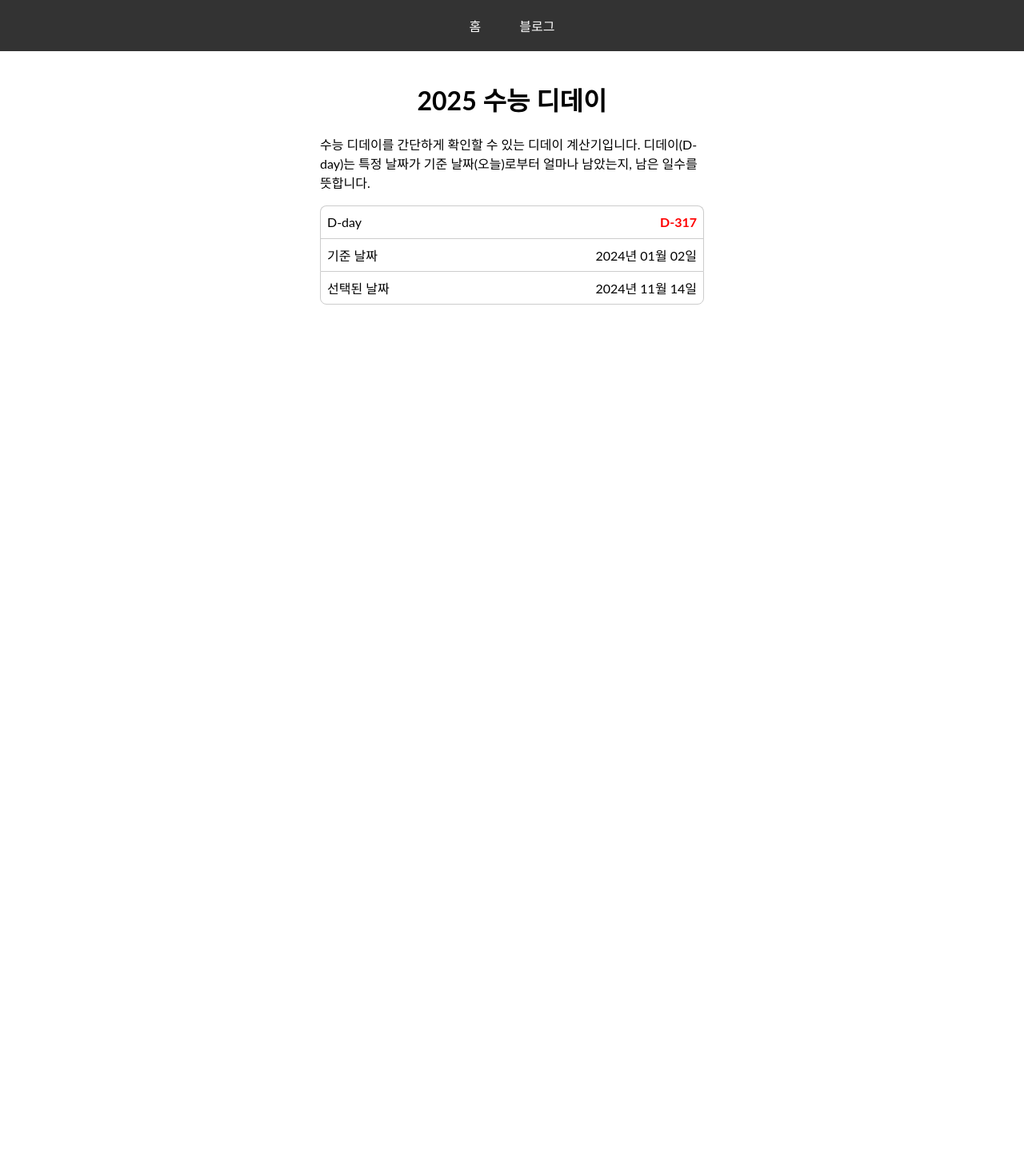
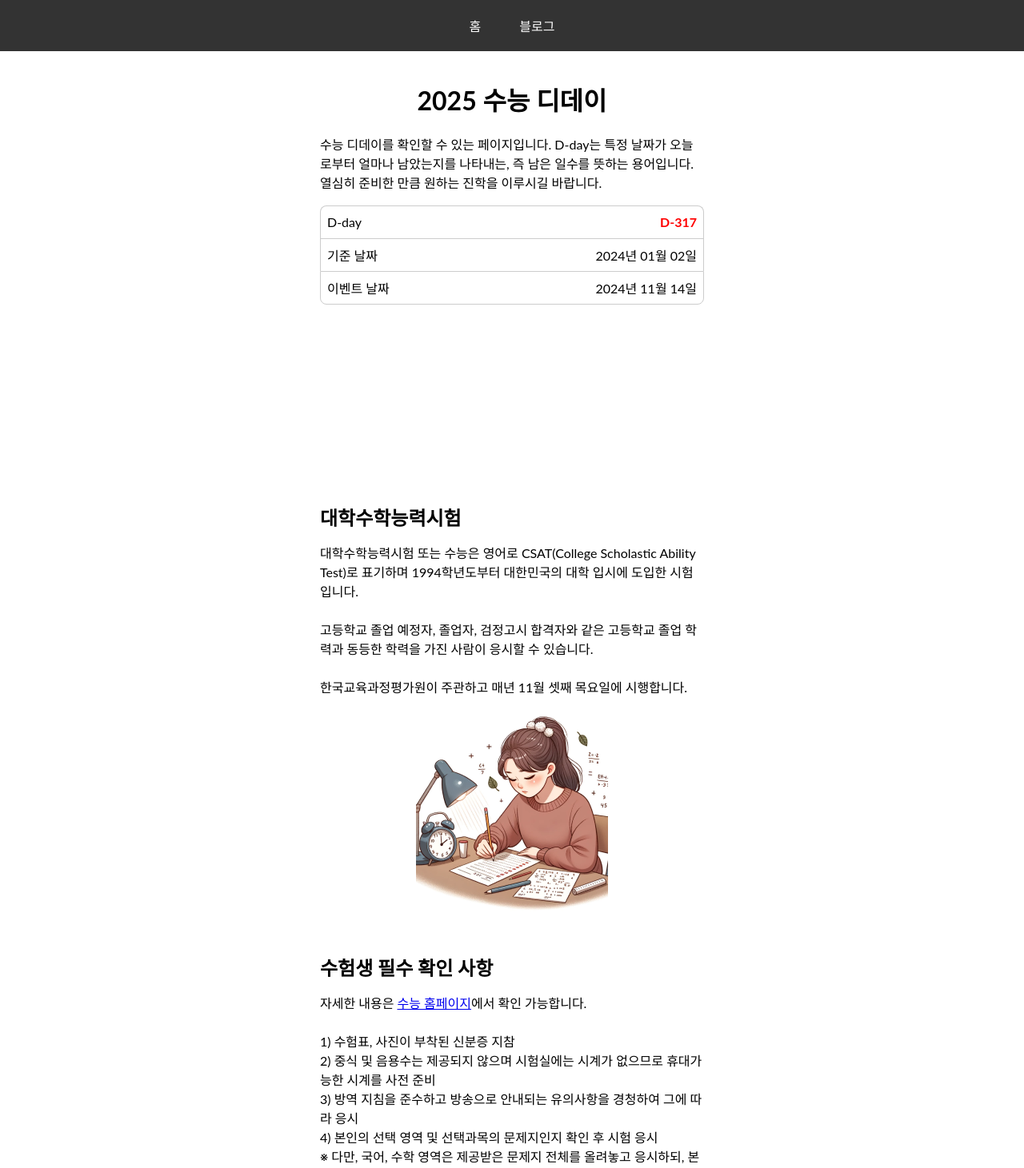
Before and after one commit to zziri/app, a Next.js app: page /calculator/d-day/csat/2025 in a window 1280 px wide. Shown: the top 1461 px of the page at 80% size. Before the commit the page ends 800 px from the top, so only its background shows below. Built offline with nearby package versions, Linux system fonts and the light colour scheme.

Commit message:
[dev/dday-csat] 컨텐츠 및 UI 수정

```diff
--- a/src/components/common/SeoArticle.tsx
+++ b/src/components/common/SeoArticle.tsx
@@ -37,6 +37,7 @@ export default function SeoArticle({ list }: SeoArticleProps) {
       <style jsx>{`
         .subtitle h2 {
           margin: 0;
+          padding-top: 2rem;
         }
         .article {
           position: relative;
@@ -53,8 +54,8 @@ export default function SeoArticle({ list }: SeoArticleProps) {
         }
         .image {
           position: relative;
-          width: 10rem;
-          height: 10rem;
+          width: 15rem;
+          height: 15rem;
         }
         .image-box {
           display: flex;
--- a/src/components/d-day/DiffDayOutput.tsx
+++ b/src/components/d-day/DiffDayOutput.tsx
@@ -40,7 +40,7 @@ export default function DiffDayOutput() {
           <span>{format(now, 'yyyy년 MM월 dd일')}</span>
         </li>
         <li>
-          <span>선택된 날짜</span>
+          <span>이벤트 날짜</span>
           <span>{format(diffDayTargetDate, 'yyyy년 MM월 dd일')}</span>
         </li>
       </ul>
--- a/src/data/d-day/csat.tsx
+++ b/src/data/d-day/csat.tsx
@@ -1,3 +1,5 @@
+import Article from "@/types/Article";
+import csatImage from '/public/images/csat.png';
 
 const scheduleMap = new Map<string, Date>([
   ['2023', new Date('2022-11-17')],
@@ -6,4 +8,43 @@ const scheduleMap = new Map<string, Date>([
   ['2026', new Date('2025-11-13')],
 ]);
 
-export { scheduleMap };
+const dDayCsatArticleList: Array<Article> = [
+  {
+    subtitle: '대학수학능력시험',
+    contents: (
+      <>
+        <article>
+          대학수학능력시험 또는 수능은 영어로 CSAT(College Scholastic Ability Test)로 표기하며 1994학년도부터 대한민국의 대학 입시에 도입한 시험입니다.
+          <br /><br />
+          고등학교 졸업 예정자, 졸업자, 검정고시 합격자와 같은 고등학교 졸업 학력과 동등한 학력을 가진 사람이 응시할 수 있습니다.
+          <br /><br />
+          한국교육과정평가원이 주관하고 매년 11월 셋째 목요일에 시행합니다.
+        </article>
+      </>
+    ),
+    imageSrc: csatImage,
+    imageAlt: 'dd'
+  },
+  {
+    subtitle: '수험생 필수 확인 사항',
+    contents: (
+      <>
+        <article>
+          자세한 내용은 <a href="https://www.suneung.re.kr/">수능 홈페이지</a>에서 확인 가능합니다.<br /><br />
+          1) 수험표, 사진이 부착된 신분증 지참<br />
+          2) 중식 및 음용수는 제공되지 않으며 시험실에는 시계가 없으므로 휴대가능한 시계를 사전 준비<br />
+          3) 방역 지침을 준수하고 방송으로 안내되는 유의사항을 경청하여 그에 따라 응시<br />
+          4) 본인의 선택 영역 및 선택과목의 문제지인지 확인 후 시험 응시<br />
+            ※ 다만, 국어, 수학 영역은 제공받은 문제지 전체를 올려놓고 응시하되, 본인의 선택과목, 예를 들어 국어 영역에서는 ‘화법과 작문’, ‘언어와 매체’, 수학 영역에서는 ‘확률과 통계’, ‘미적분’, ‘기하’ 과목 중 본인이 선택한 과목의 문제지인지 확인하고 응시해야 함.<br />
+          5) 문제지 문형 확인 및 부정행위 방지를 위해 매 교시 종료 후 문제지는 회수하며 별도 보관함.<br />
+          6) 시험 중 돌발상황 등 발생 시, 수험생들은 감독관의 지시에 따라 침착하게 대응 요망<br />
+          7) 격리 수험생이 이탈하여 일반 시험장 등으로 무단 출입 할 경우에는 그로 인한 피해 발생에 대한 구상권이 청구되거나 고발 등 법적인 조치를 받을 수 있음.
+        </article>
+      </>
+    ),
+    imageSrc: null,
+    imageAlt: null
+  },
+]
+
+export { scheduleMap, dDayCsatArticleList };
--- a/src/pages/calculator/d-day/csat/[year].tsx
+++ b/src/pages/calculator/d-day/csat/[year].tsx
@@ -5,15 +5,16 @@ import SeoArticle from "@/components/common/SeoArticle";
 import SeoHead from "@/components/common/SeoHead";
 import Title from "@/components/common/Title";
 import CountDownDaysFunction from "@/components/d-day/CountDownDaysFunction";
-import { scheduleMap } from "@/data/d-day/csat";
+import { dDayCsatArticleList, scheduleMap } from "@/data/d-day/csat";
 import { getYear } from "date-fns";
 import { toString } from "lodash-es";
 import { useRouter } from "next/router";
 import { useEffect } from "react";
 import { useRecoilState } from "recoil";
 
-const description = `수능 디데이를 간단하게 확인할 수 있는 디데이 계산기입니다.
-디데이(D-day)는 특정 날짜가 기준 날짜(오늘)로부터 얼마나 남았는지, 남은 일수를 뜻합니다.`;
+const description = `수능 디데이를 확인할 수 있는 페이지입니다.
+D-day는 특정 날짜가 오늘로부터 얼마나 남았는지를 나타내는, 즉 남은 일수를 뜻하는 용어입니다.
+열심히 준비한 만큼 원하는 진학을 이루시길 바랍니다.`;
 
 const now = new Date();
 const defaultYear = (getYear(now) + 1).toString();
@@ -44,8 +45,8 @@ export default function CountDownDaysCSAT() {
       <Title title={`${year} 수능 디데이`} />
       <Description content={description} />
       <CountDownDaysFunction readOnly={true}/>
-      <EmptyDiv height={'5rem'} />
-      <SeoArticle list={[]} />
+      <EmptyDiv height={'10rem'} />
+      <SeoArticle list={dDayCsatArticleList} />
     </>
   );
 }
--- a/src/types/Article.ts
+++ b/src/types/Article.ts
@@ -1,9 +1,10 @@
+import { StaticImageData } from "next/image";
 import { ReactNode } from "react";
 
 interface Article {
   subtitle: string;
   contents: ReactNode;  // <article></article> 형태로
-  imageSrc: string | null;
+  imageSrc: StaticImageData | string | null;
   imageAlt: string | null;
 }
 
```
Also changed, not shown: src/components/home/HomeFunction.tsx (+9 -0 lines), public/images/csat.png (added).
